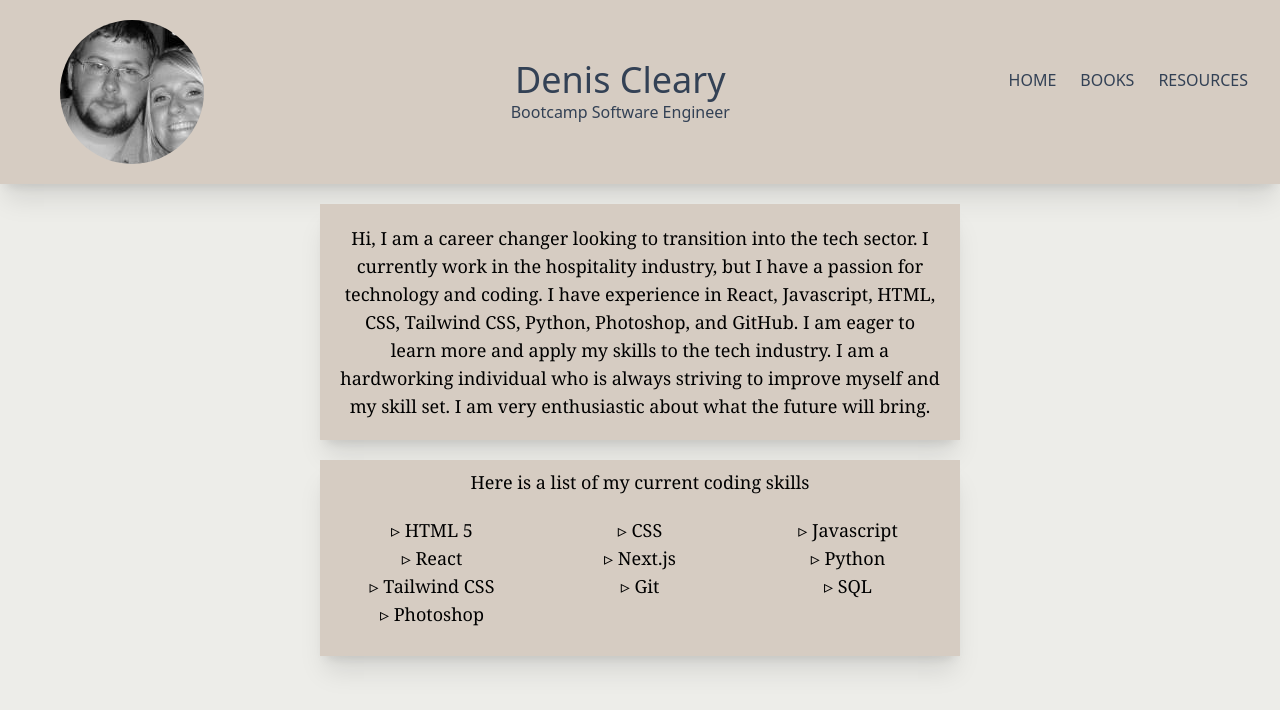
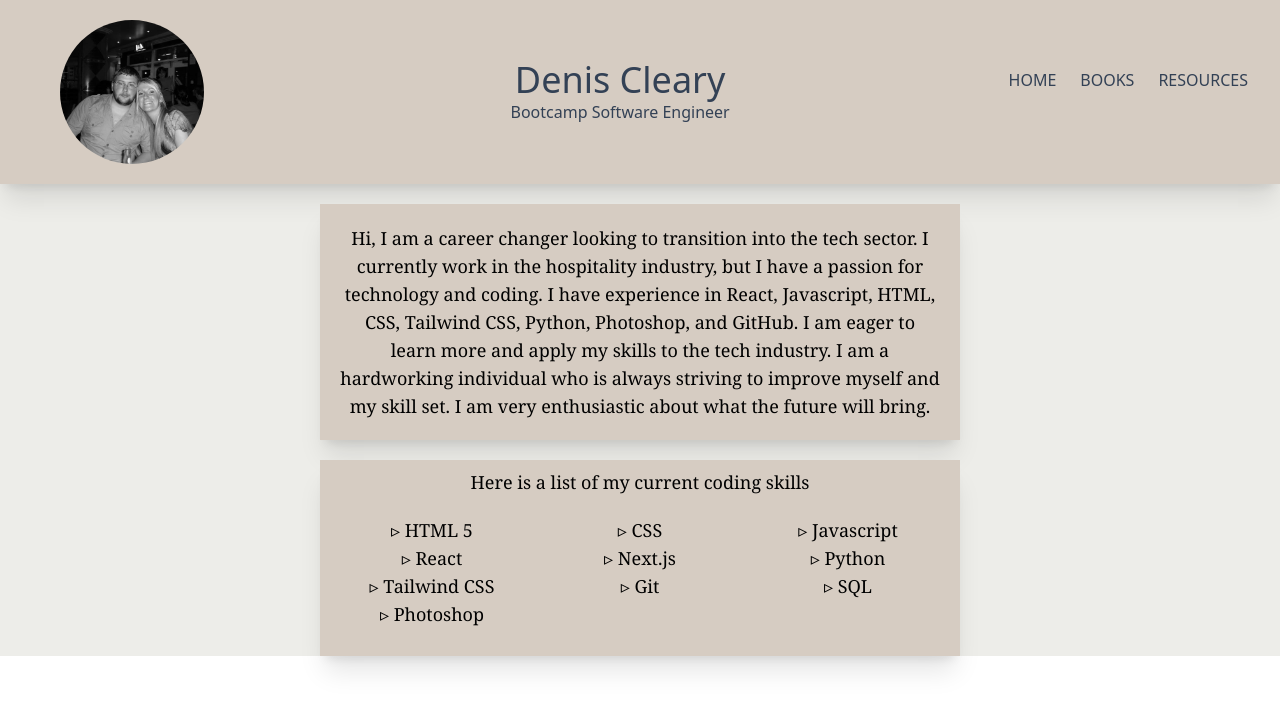
Before and after one commit to DenBeef/skillscity-mp, a Next.js app: page / in a window 1280 px wide. Shown: the top 710 px of the page. Built offline with nearby package versions, Linux system fonts and the light colour scheme.

Commit message:
Removed next.js Image component and replaced with standard HTML img, updated class css as well

```diff
--- a/components/shared/nav_bar/index.js
+++ b/components/shared/nav_bar/index.js
@@ -1,13 +1,13 @@
 import Image from 'next/image'
 import Name from "../../home/hero/index.js";
 import NavElement from "./nav_element.js";
-import profile from "../../../src/images/profile.png"
+
 
 export default function NavBar() {
 
     return (
         <div className="w-full flex justify-between bg-[#D6CCC2] p-5 shadow-xl">
-            <Image src={profile} className="object-none w-36 h-36 rounded-full custom-position mx-10" />
+            <img src="/profile.jpg" className="h-36 rounded-full mx-10" />
             <Name name="Denis Cleary" className="" />
             <nav className="py-2 mt-10">
                 <NavElement ahref="/" name="HOME" />
--- a/pages/index.js
+++ b/pages/index.js
@@ -3,12 +3,15 @@ import Information from "@/components/home/bio";
 import NavBar from "../components/shared/nav_bar";
 
 
+
 export default function Home() {
   return (
-    <div className="h-screen bg-[#EDEDE9]">
+    <div className="w-full bg-[#EDEDE9]">
+
       <NavBar />
       <Information text={"Hi, I am a career changer looking to transition into the tech sector. I currently work in the hospitality industry, but I have a passion for technology and coding. I have experience in React, Javascript, HTML, CSS, Tailwind CSS, Python, Photoshop, and GitHub. I am eager to learn more and apply my skills to the tech industry. I am a hardworking individual who is always striving to improve myself and my skill set. I am very enthusiastic about what the future will bring."} />
       <Lists title={"Here is a list of my current coding skills"} arr={["HTML 5", "CSS", "Javascript", "React", "Next.js", "Python", "Tailwind CSS", "Git", "SQL", "Photoshop"]} />
+
     </div>
   );
 }
```
